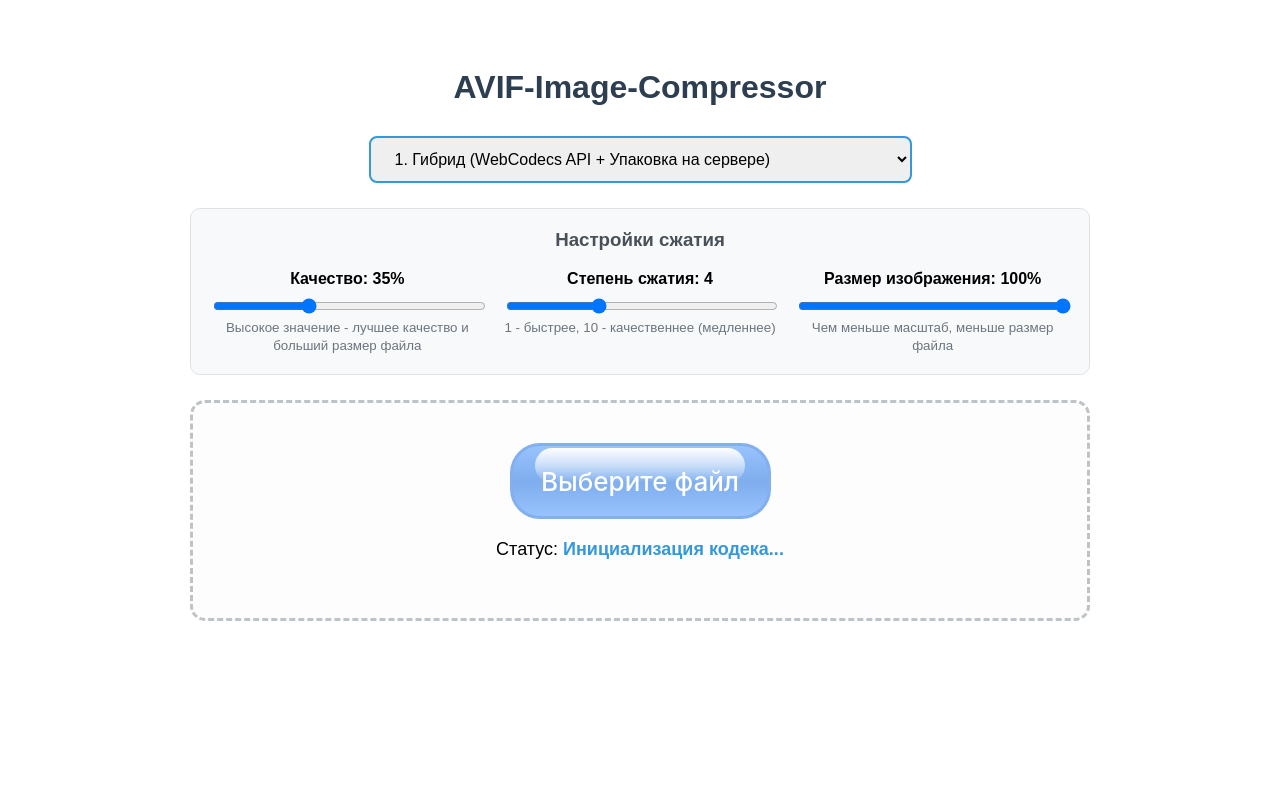
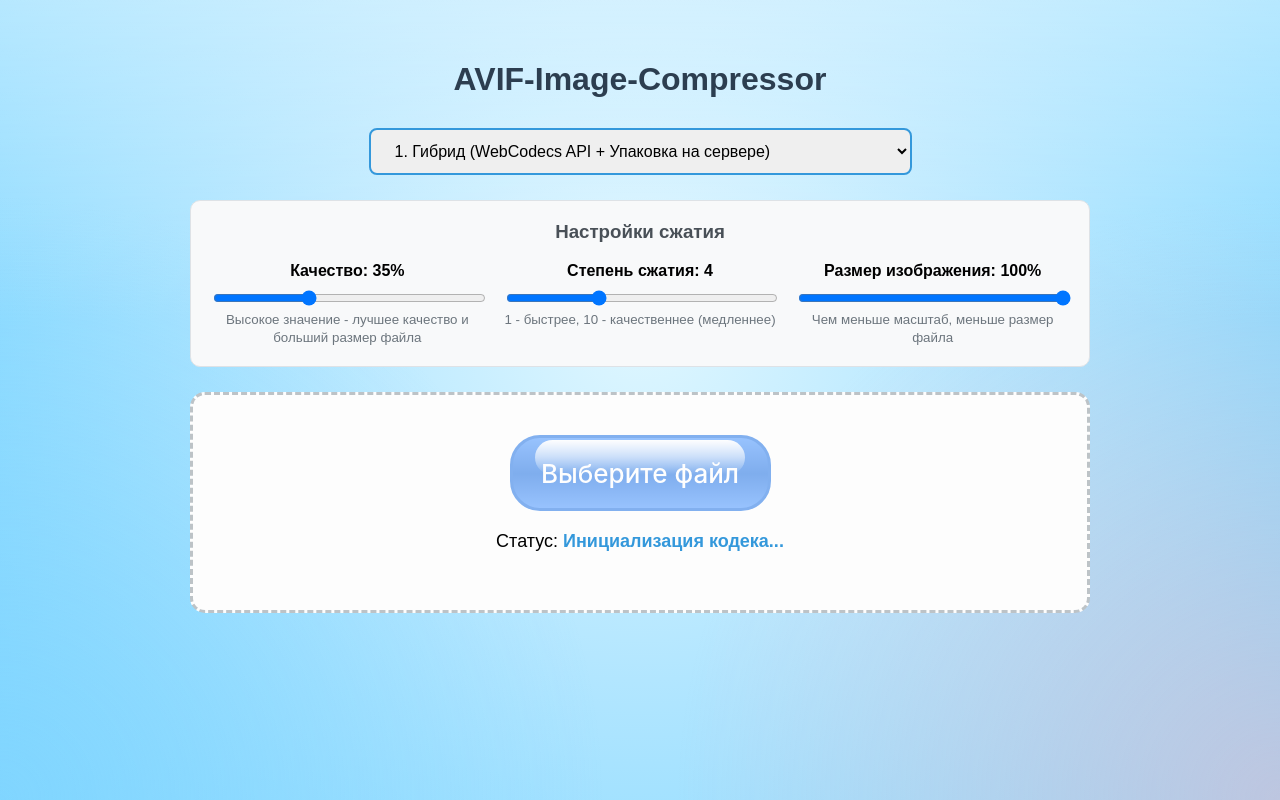
Before and after one commit to andrei11112014/AVIF-Image-Compressor, a React (Create React App) app in the folder compressor/: page / in a window 1280 px wide. Built offline with nearby package versions, Linux system fonts and the light colour scheme.

Commit message:
Adding a basic background

```diff
--- a/compressor/src/App.css
+++ b/compressor/src/App.css
@@ -1,5 +1,25 @@
 .file-upload input[type="file"] {
     display: none;
+}
+body {
+    margin: 0;
+    padding: 0;
+    min-height: 100vh;
+    background: radial-gradient(circle at 50% 40%, #e0f7ff 0%, #b2e6ff 45%, #7cd6ff 100%) fixed;
+    position: relative;
+    overflow-x: hidden;
+}
+
+body::before {
+    content: "";
+    position: fixed;
+    top: 0; left: 0; width: 100%; height: 100%;
+    pointer-events: none;
+    background-image:
+            linear-gradient(to bottom, rgba(255, 255, 255, 0.4) 0%, rgba(255, 255, 255, 0) 40%),
+            radial-gradient(circle at 0% 100%, rgba(131, 213, 255, 0.6) 0%, transparent 40%),
+            radial-gradient(circle at 100% 100%, rgba(255, 182, 193, 0.5) 0%, transparent 40%);
+    z-index: -1;
 }
 
 .fancy-button{
```
